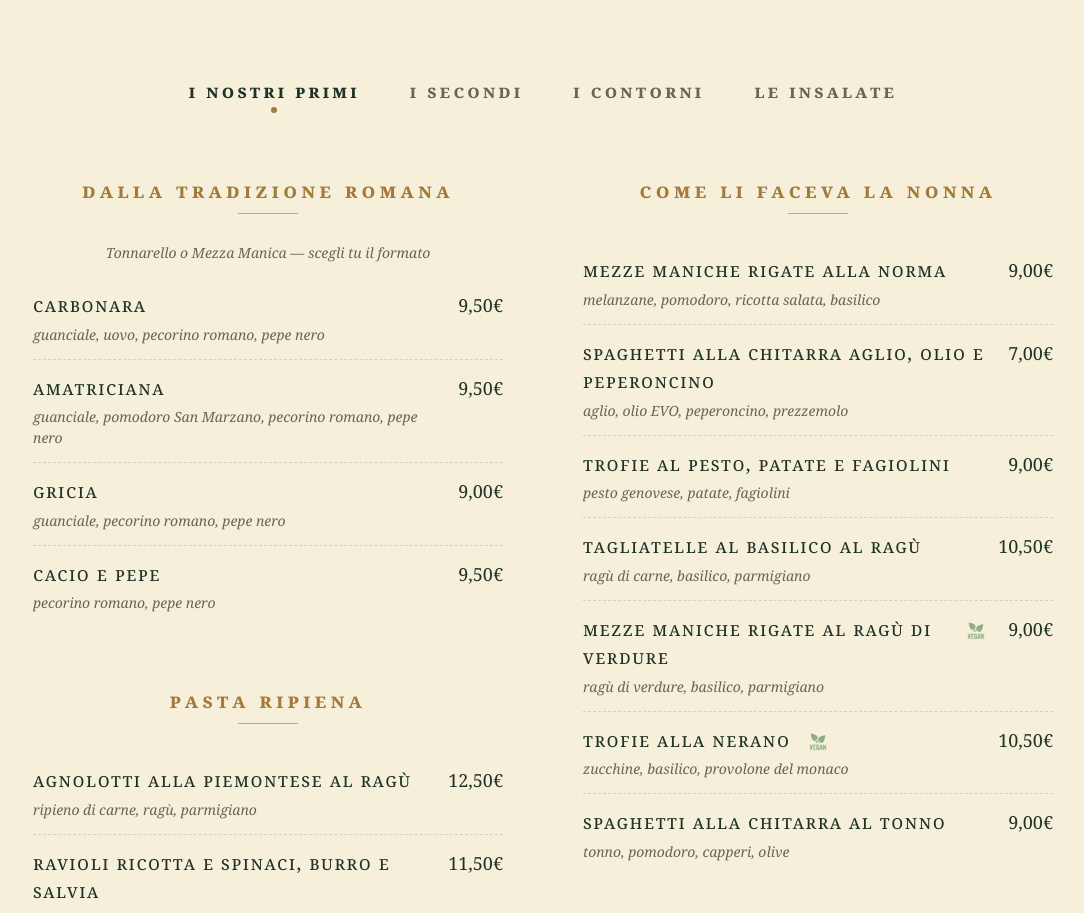
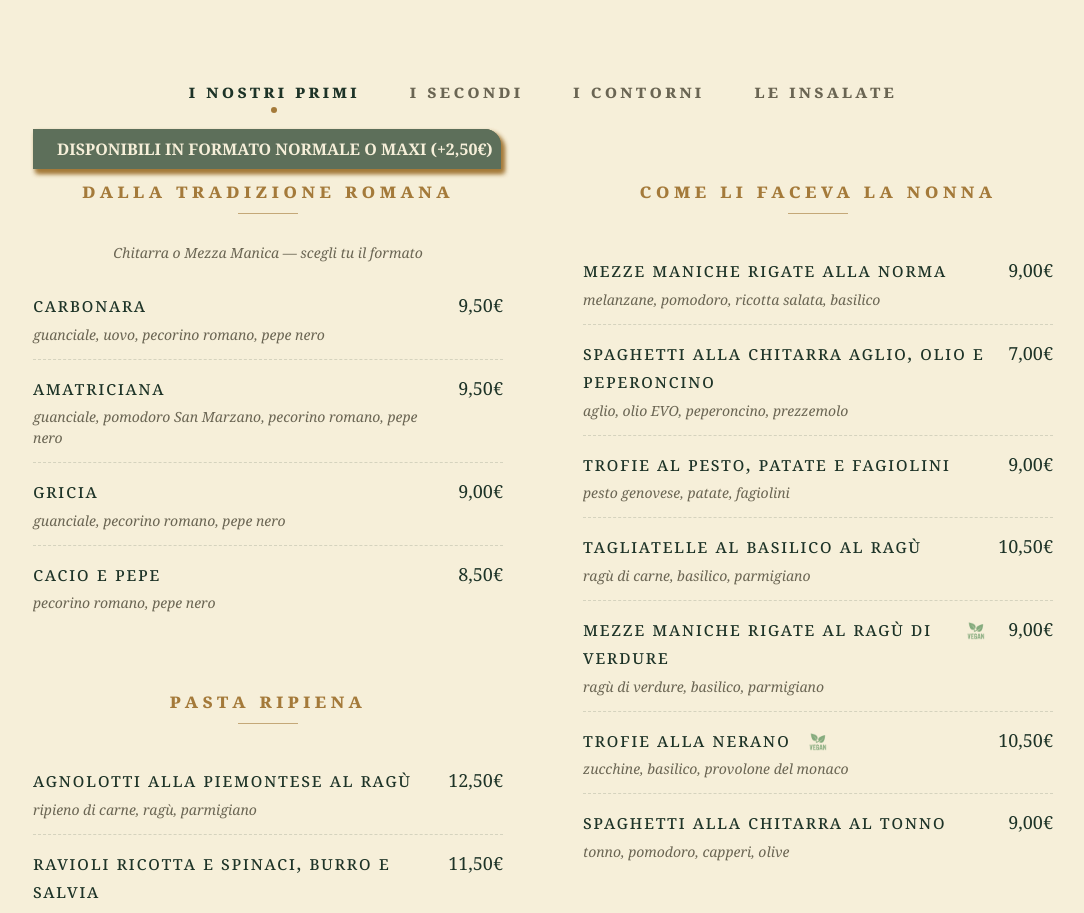
Before and after one commit to Reekie02/ottoni, a React (Vite) app: page / in a window 1280 px wide. Shown: the part 1420-2333 px from the top of the page, without its empty margins (97-1181 px from the left). Built offline with nearby package versions, Linux system fonts and the light colour scheme.

Commit message:
modified menu's prices and added the maxi portion label

```diff
--- a/src/components/MenuPane.jsx
+++ b/src/components/MenuPane.jsx
@@ -8,11 +8,14 @@ export default function MenuPane({ tab, MENU, TAB_IDS }) {
     const { t } = useLang();
     const tabData = TAB_IDS.find(tb => tb.id === tab);
 
+
     if (tabData.columnGroups) {
         return (
             <div className="menu-body menu-body--two-col fade-enter">
                 {tabData.columnGroups.map((group, gi) => (
                     <div key={gi} className="menu-col">
+                        {/* {tabData.id === "primi" && <p className="absolute -top-12 md:w-[50%] left-10 uppercase bg-moss rounded-tr-2xl p-2 pl-6 text-paper font-bold shadow-[3px_4px_5px_0px] shadow-gold">{t.menu.note1}</p>} */}
+                        {tabData.id === "primi" && <p className="absolute max-nav-md:-top-9 -top-12 max-nav-md:left-0 left-10 uppercase bg-moss rounded-tr-2xl p-2 pl-6 text-paper font-bold shadow-[3px_4px_5px_0px] shadow-gold max-nav-md:text-xs">{t.menu.note1}</p>}
                         {group.map(sId => <MenuSectionPane MENU={MENU} key={sId} sId={sId} />)}
                     </div>
                 ))}
--- a/src/i18n/translations.js
+++ b/src/i18n/translations.js
@@ -25,8 +25,9 @@ const translations = {
             sfoglia: "Sfoglialo digitalmente",
             zoom: "Tocca per ingrandire",
             tabs: ["I Nostri Primi", "I Secondi", "I Contorni", "Le Insalate"],
+            note1: "Disponibili in formato normale o maxi (+2,50€)",
             sections: {
-                romana: { title: "Dalla Tradizione Romana", note: "Tonnarello o Mezza Manica — scegli tu il formato" },
+                romana: { title: "Dalla Tradizione Romana", note: "Chitarra o Mezza Manica — scegli tu il formato" },
                 nonna: { title: "Come Li Faceva la Nonna" },
                 ripiena: { title: "Pasta Ripiena" },
                 secondi: { title: "I Secondi" },
@@ -110,7 +111,7 @@ const translations = {
             zoom: "Tap to enlarge",
             tabs: ["First Courses", "Main Courses", "Side Dishes", "Salads"],
             sections: {
-                romana: { title: "From Roman Tradition", note: "Tonnarello or Mezza Manica — your choice of pasta" },
+                romana: { title: "From Roman Tradition", note: "Chitarra or Mezza Manica — your choice of pasta" },
                 nonna: { title: "Grandma's Way" },
                 ripiena: { title: "Filled Pasta" },
                 secondi: { title: "Main Courses" },
@@ -194,7 +195,7 @@ const translations = {
             zoom: "Toucher pour agrandir",
             tabs: ["Premiers Plats", "Plats Principaux", "Accompagnements", "Salades"],
             sections: {
-                romana: { title: "De la Tradition Romaine", note: "Tonnarello ou Mezza Manica — votre choix de pâtes" },
+                romana: { title: "De la Tradition Romaine", note: "Chitarra ou Mezza Manica — votre choix de pâtes" },
                 nonna: { title: "Comme le Faisait Grand-Mère" },
                 ripiena: { title: "Pâtes Farcies" },
                 secondi: { title: "Plats Principaux" },
@@ -278,7 +279,7 @@ const translations = {
             zoom: "Toca para ampliar",
             tabs: ["Primeros Platos", "Segundos Platos", "Guarniciones", "Ensaladas"],
             sections: {
-                romana: { title: "De la Tradición Romana", note: "Tonnarello o Mezza Manica — elige tu formato" },
+                romana: { title: "De la Tradición Romana", note: "Chitarra o Mezza Manica — elige tu formato" },
                 nonna: { title: "Como lo Hacía la Abuela" },
                 ripiena: { title: "Pasta Rellena" },
                 secondi: { title: "Segundos Platos" },
@@ -362,7 +363,7 @@ const translations = {
             zoom: "点击放大",
             tabs: ["面食", "主菜", "配菜", "沙拉"],
             sections: {
-                romana: { title: "罗马传统", note: "Tonnarello或Mezza Manica — 选择您喜欢的面型" },
+                romana: { title: "罗马传统", note: "Chitarra或Mezza Manica — 选择您喜欢的面型" },
                 nonna: { title: "奶奶的味道" },
                 ripiena: { title: "馅料面食" },
                 secondi: { title: "主菜" },
@@ -429,7 +430,7 @@ export const MENU = {
             { name: "Carbonara", price: "9,50€", descKey: "carbonara" },
             { name: "Amatriciana", price: "9,50€", descKey: "amatriciana" },
             { name: "Gricia", price: "9,00€", descKey: "gricia" },
-            { name: "Cacio e Pepe", price: "9,50€", descKey: "caciopepe" },
+            { name: "Cacio e Pepe", price: "8,50€", descKey: "caciopepe" },
         ],
     },
     nonna: {
@@ -452,7 +453,7 @@ export const MENU = {
     secondi: {
         items: [
             { name: "Scaloppine al limone", price: "9,50€", descKey: "scaloppine" },
-            { name: "Cotoletta di pollo", price: "10,50€", descKey: "cotoletta" },
+            { name: "Cotoletta di pollo", price: "8,50€", descKey: "cotoletta" },
             { name: "Polpette della nonna", price: "11,50€", descKey: "polpette" },
             { name: "Parmigiana di melanzane", price: "10,00€", descKey: "parmigiana", tag: "veg" },
             { name: "Polpettine di tofu, ceci e lenticchie", price: "11,50€", descKey: "tofu", tag: "veg" },
@@ -469,7 +470,7 @@ export const MENU = {
         items: [
             { name: "L'Insalatona", price: "7,50€", descKey: "insalatona" },
             { name: "L'Insalata Caesar", price: "8,50€", descKey: "caesar" },
-            { name: "L'Insalata di Nonna Rosa", price: "7,50€", descKey: "nonnarosa", tag: "veg" },
+            { name: "L'Insalata di Nonna Rosa", price: "6,50€", descKey: "nonnarosa", tag: "veg" },
         ],
     },
 };
```
